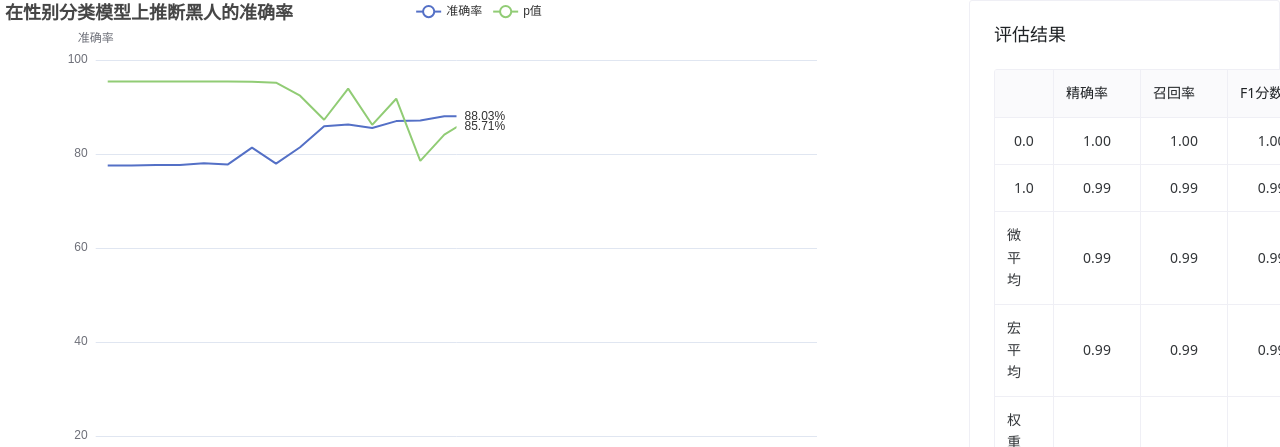
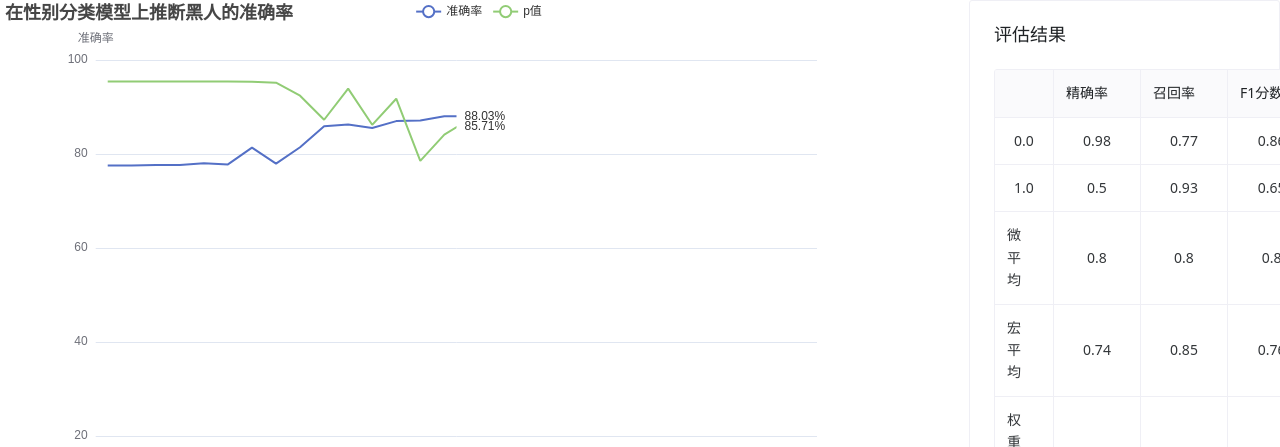
Before and after one commit to luoboQAQ/property-inference-fl, a Vue app: page / in a window 1280 px wide. Shown: the part 332-779 px from the top of the page. Built offline with nearby package versions, Linux system fonts and the light colour scheme; some icons are missing.

Commit message:
结果展示添加实际数据

```diff
--- a/src/components/ScoreTable.vue
+++ b/src/components/ScoreTable.vue
@@ -1,11 +1,23 @@
 <script setup>
 import { Info16Regular } from '@vicons/fluent'
+
+import score from '@/static/score-data.json'
+
 defineProps({
   load: {
     type: Boolean,
     required: true
   }
 })
+defineExpose({
+  update
+})
+
+let data = score['gender-race-0']
+
+function update(task, attr, property) {
+  data = score[`${task}-${attr}-${property}`]
+}
 </script>
 
 <template>
@@ -62,17 +74,17 @@ defineProps({
         <tbody>
           <tr>
             <td>0.0</td>
-            <td>1.00</td>
-            <td>1.00</td>
-            <td>1.00</td>
-            <td>45678</td>
+            <td>{{ data[0] }}</td>
+            <td>{{ data[1] }}</td>
+            <td>{{ data[2] }}</td>
+            <td>{{ data[3] }}</td>
           </tr>
           <tr>
             <td>1.0</td>
-            <td>0.99</td>
-            <td>0.99</td>
-            <td>0.99</td>
-            <td>12345</td>
+            <td>{{ data[4] }}</td>
+            <td>{{ data[5] }}</td>
+            <td>{{ data[6] }}</td>
+            <td>{{ data[7] }}</td>
           </tr>
           <tr>
             <td>
@@ -88,10 +100,10 @@ defineProps({
                 </n-popover>
               </div>
             </td>
-            <td>0.99</td>
-            <td>0.99</td>
-            <td>0.99</td>
-            <td>12345</td>
+            <td>{{ data[8] }}</td>
+            <td>{{ data[9] }}</td>
+            <td>{{ data[10] }}</td>
+            <td>{{ data[11] }}</td>
           </tr>
           <tr>
             <td>
@@ -107,10 +119,10 @@ defineProps({
                 </n-popover>
               </div>
             </td>
-            <td>0.99</td>
-            <td>0.99</td>
-            <td>0.99</td>
-            <td>12345</td>
+            <td>{{ data[12] }}</td>
+            <td>{{ data[13] }}</td>
+            <td>{{ data[14] }}</td>
+            <td>{{ data[15] }}</td>
           </tr>
           <tr>
             <td>
@@ -126,10 +138,10 @@ defineProps({
                 </n-popover>
               </div>
             </td>
-            <td>0.99</td>
-            <td>0.99</td>
-            <td>0.99</td>
-            <td>12345</td>
+            <td>{{ data[16] }}</td>
+            <td>{{ data[17] }}</td>
+            <td>{{ data[18] }}</td>
+            <td>{{ data[19] }}</td>
           </tr>
           <tr>
             <td>
@@ -146,7 +158,7 @@ defineProps({
               </div>
             </td>
             <td colspan="4">
-              1.00
+              {{ data[20] }}
             </td>
           </tr>
         </tbody>
--- a/src/layouts/MainLayout.vue
+++ b/src/layouts/MainLayout.vue
@@ -7,11 +7,13 @@ import ScoreTable from '@/components/ScoreTable.vue'
 
 const load = ref(false)
 const image = ref(null)
+const score = ref(null)
 
 function update(task, attr, property, tittle) {
   load.value = true
   setTimeout(() => {
     image.value.update(task, attr, property, tittle)
+    score.value.update(task, attr, property)
     load.value = false
   }, 3000)
 }
@@ -37,7 +39,7 @@ function update(task, attr, property, tittle) {
       <e-chart-image :load="load" ref="image" />
     </n-gi>
     <n-gi span="6">
-      <score-table :load="load"/>
+      <score-table :load="load" ref="score" />
     </n-gi>
   </n-grid>
 </template>
--- /dev/null
+++ b/src/static/score-data.json
@@ -0,0 +1,66 @@
+{
+  "gender-race-2": [
+    1.0, 1.0, 1.0, 2320, 0.99, 1.0, 1.0, 580, 1.0, 1.0, 1.0, 2900, 1.0, 1.0, 1.0, 2900, 1.0, 1.0,
+    1.0, 2900, 1.0
+  ],
+  "gender-race-0": [
+    0.98, 0.77, 0.86, 2320, 0.5, 0.93, 0.65, 580, 0.8, 0.8, 0.8, 2900, 0.74, 0.85, 0.76, 2900, 0.88,
+    0.8, 0.82, 2900, 0.9390933412604042
+  ],
+  "smile-race-2": [
+    1.0, 1.0, 1.0, 2320, 0.99, 1.0, 1.0, 580, 1.0, 1.0, 1.0, 2900, 1.0, 1.0, 1.0, 2900, 1.0, 1.0,
+    1.0, 2900, 1.0
+  ],
+  "smile-race-0": [
+    0.95, 0.89, 0.92, 2320, 0.64, 0.8, 0.71, 580, 0.87, 0.87, 0.87, 2900, 0.79, 0.84, 0.81, 2900,
+    0.89, 0.87, 0.87, 2900, 0.9175668846611178
+  ],
+  "age-race-2": [
+    1.0, 1.0, 1.0, 2320, 1.0, 1.0, 1.0, 580, 1.0, 1.0, 1.0, 2900, 1.0, 1.0, 1.0, 2900, 1.0, 1.0,
+    1.0, 2900, 1.0
+  ],
+  "age-race-0": [
+    0.96, 0.89, 0.92, 2320, 0.65, 0.83, 0.73, 580, 0.88, 0.88, 0.88, 2900, 0.8, 0.86, 0.83, 2900,
+    0.9, 0.88, 0.88, 2900, 0.9390933412604042
+  ],
+  "glasses-race-2": [
+    1.0, 0.98, 0.99, 2320, 0.92, 1.0, 0.96, 580, 0.98, 0.98, 0.98, 2900, 0.96, 0.99, 0.97, 2900,
+    0.98, 0.98, 0.98, 2900, 0.9999918252080856
+  ],
+  "glasses-race-0": [
+    0.99, 0.92, 0.95, 2320, 0.74, 0.95, 0.83, 580, 0.92, 0.92, 0.92, 2900, 0.86, 0.93, 0.89, 2900,
+    0.94, 0.92, 0.93, 2900, 0.9848164387633769
+  ],
+  "gender-glasses-1": [
+    1.0, 0.97, 0.98, 2320, 0.88, 1.0, 0.94, 580, 0.97, 0.97, 0.97, 2900, 0.94, 0.98, 0.96, 2900,
+    0.98, 0.97, 0.97, 2900, 0.9999992568370987
+  ],
+  "gender-glasses-0": [
+    0.98, 0.78, 0.86, 2320, 0.51, 0.92, 0.65, 580, 0.8, 0.8, 0.8, 2900, 0.74, 0.85, 0.76, 2900,
+    0.88, 0.8, 0.82, 2900, 0.9442345422116527
+  ],
+  "smile-glasses-1": [
+    1.0, 1.0, 1.0, 2320, 0.99, 1.0, 0.99, 580, 1.0, 1.0, 1.0, 2900, 0.99, 1.0, 1.0, 2900, 1.0, 1.0,
+    1.0, 2900, 1.0
+  ],
+  "smile-glasses-0": [
+    0.98, 0.83, 0.9, 2320, 0.59, 0.93, 0.72, 580, 0.85, 0.85, 0.85, 2900, 0.78, 0.88, 0.81, 2900,
+    0.9, 0.85, 0.87, 2900, 0.9595444411414983
+  ],
+  "race-glasses-1": [
+    1.0, 1.0, 1.0, 2320, 1.0, 1.0, 1.0, 580, 1.0, 1.0, 1.0, 2900, 1.0, 1.0, 1.0, 2900, 1.0, 1.0,
+    1.0, 2900, 1.0
+  ],
+  "race-glasses-0": [
+    0.98, 0.8, 0.88, 2320, 0.54, 0.93, 0.68, 580, 0.83, 0.83, 0.83, 2900, 0.76, 0.87, 0.78, 2900,
+    0.89, 0.83, 0.84, 2900, 0.9506911414982164
+  ],
+  "hair-glasses-1": [
+    1.0, 1.0, 1.0, 2320, 1.0, 1.0, 1.0, 580, 1.0, 1.0, 1.0, 2900, 1.0, 1.0, 1.0, 2900, 1.0, 1.0,
+    1.0, 2900, 1.0
+  ],
+  "hair-glasses-0": [
+    1.0, 0.88, 0.93, 2320, 0.67, 0.98, 0.8, 580, 0.9, 0.9, 0.9, 2900, 0.83, 0.93, 0.87, 2900, 0.93,
+    0.9, 0.91, 2900, 0.9888956599286564
+  ]
+}
```
